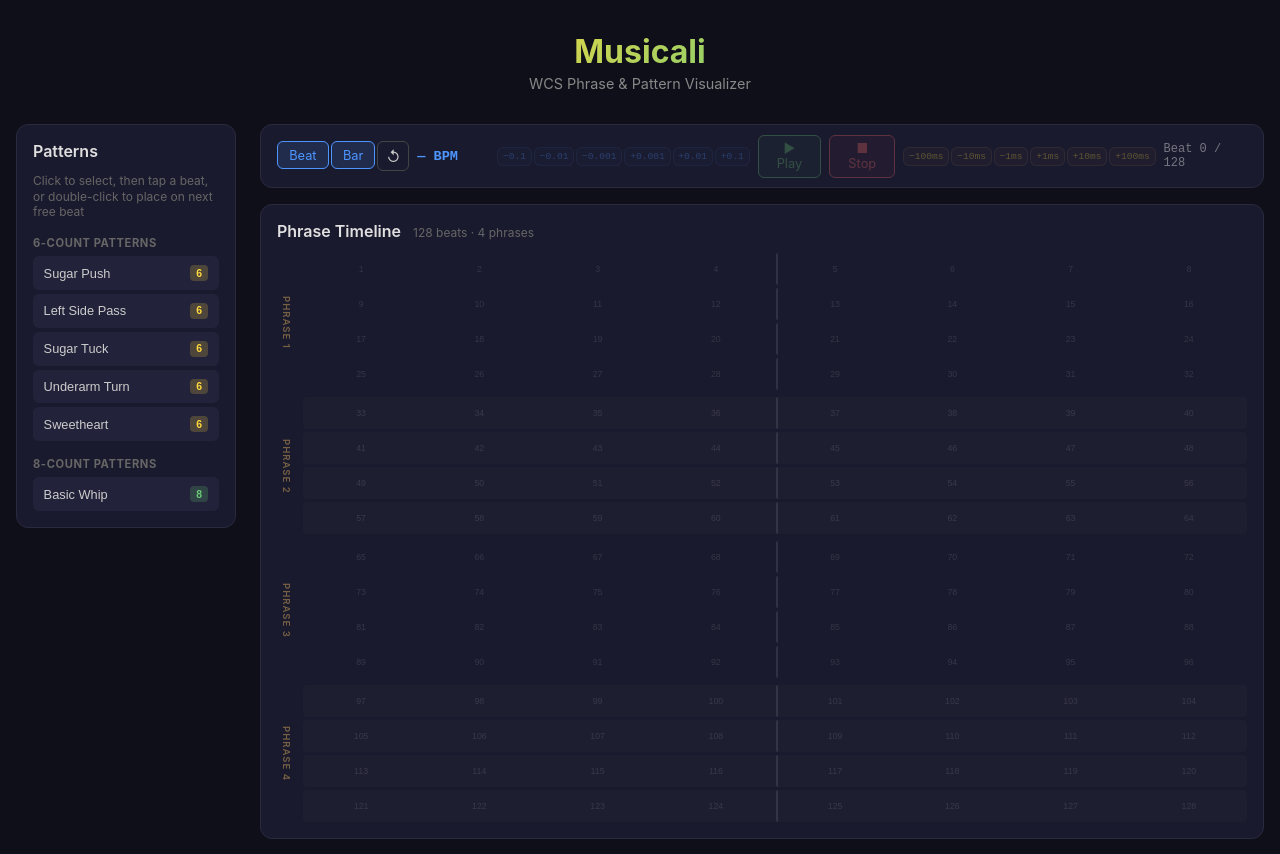
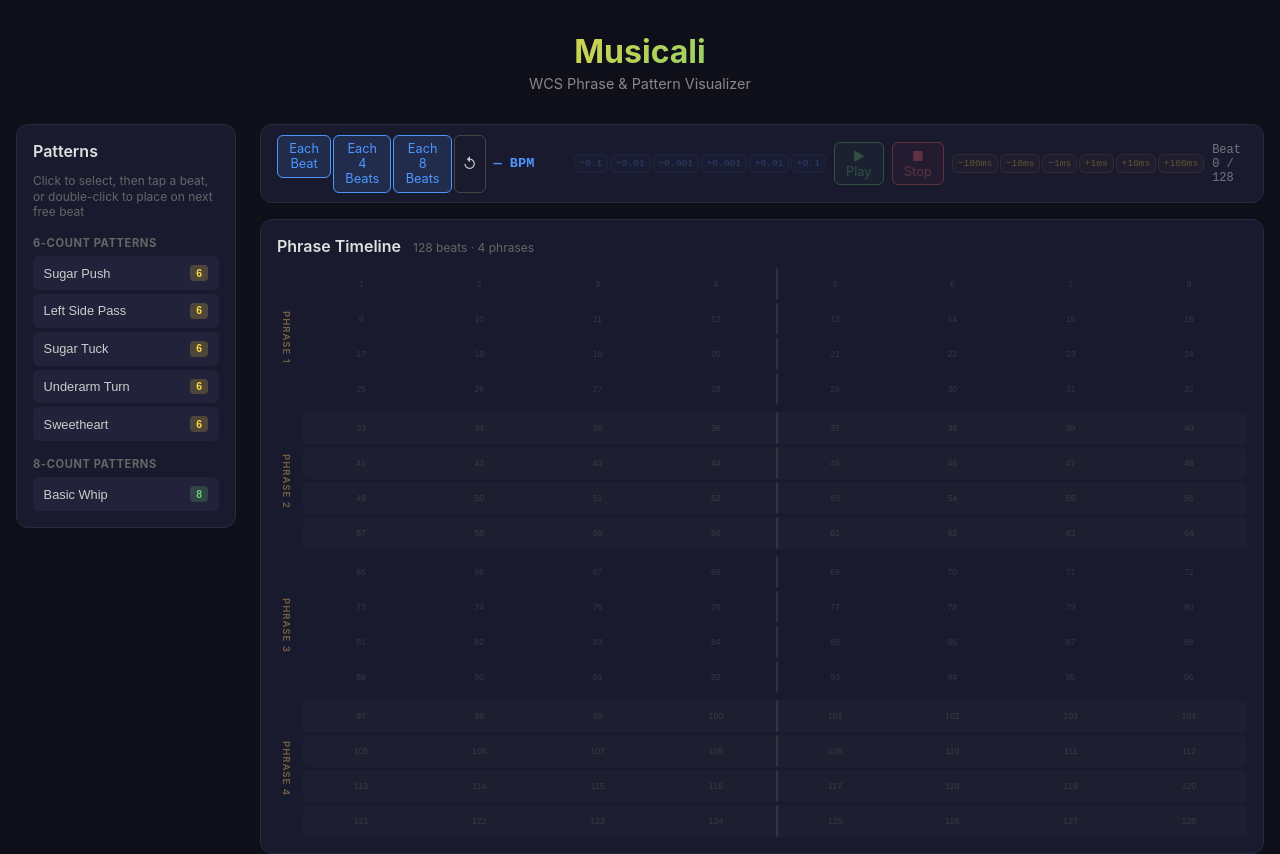
Before and after one commit to michaelkebe/musicali, a React (Vite) app in the folder frontend/: page / in a window 1280 px wide. Shown: the top 854 px of the page. Built offline with nearby package versions, Linux system fonts and the light colour scheme; the HTML template or start-up script is replaced by a standard one.

Commit message:
rename tap buttons: Each Beat / Each 4 Beats / Each 8 Beats

```diff
--- a/frontend/src/App.css
+++ b/frontend/src/App.css
@@ -149,7 +149,7 @@ h2 {
 }
 .ctrl-btn:hover:not(:disabled) { border-color: #888; color: #fff; }
 .ctrl-btn:disabled { opacity: 0.3; cursor: default; }
-.ctrl-btn.tap { background: rgba(77,150,255,0.15); border-color: #4d96ff; color: #4d96ff; min-width: 2.5rem; }
+.ctrl-btn.tap { background: rgba(77,150,255,0.15); border-color: #4d96ff; color: #4d96ff; }
 .ctrl-btn.tap:hover:not(:disabled) { background: rgba(77,150,255,0.25); }
 .ctrl-btn.tap-reset { font-size: 0.9rem; padding: 0.35rem 0.5rem; }
 
--- a/frontend/src/components/PlaybackBar.tsx
+++ b/frontend/src/components/PlaybackBar.tsx
@@ -44,8 +44,9 @@ function BpmTapper({ onBpmChange }: { onBpmChange: (bpm: number) => void }) {
 
   return (
     <span className="tap-group">
-      <TapButton label="Beat" multiplier={1} onBpmChange={onBpmChange} spaceKey resetKey={resetKey} />
-      <TapButton label="Bar" multiplier={4} onBpmChange={onBpmChange} resetKey={resetKey} />
+      <TapButton label="Each Beat" multiplier={1} onBpmChange={onBpmChange} spaceKey resetKey={resetKey} />
+      <TapButton label="Each 4 Beats" multiplier={4} onBpmChange={onBpmChange} resetKey={resetKey} />
+      <TapButton label="Each 8 Beats" multiplier={8} onBpmChange={onBpmChange} resetKey={resetKey} />
       <button className="ctrl-btn tap-reset" onMouseDown={reset}>
         ↺
       </button>
```
